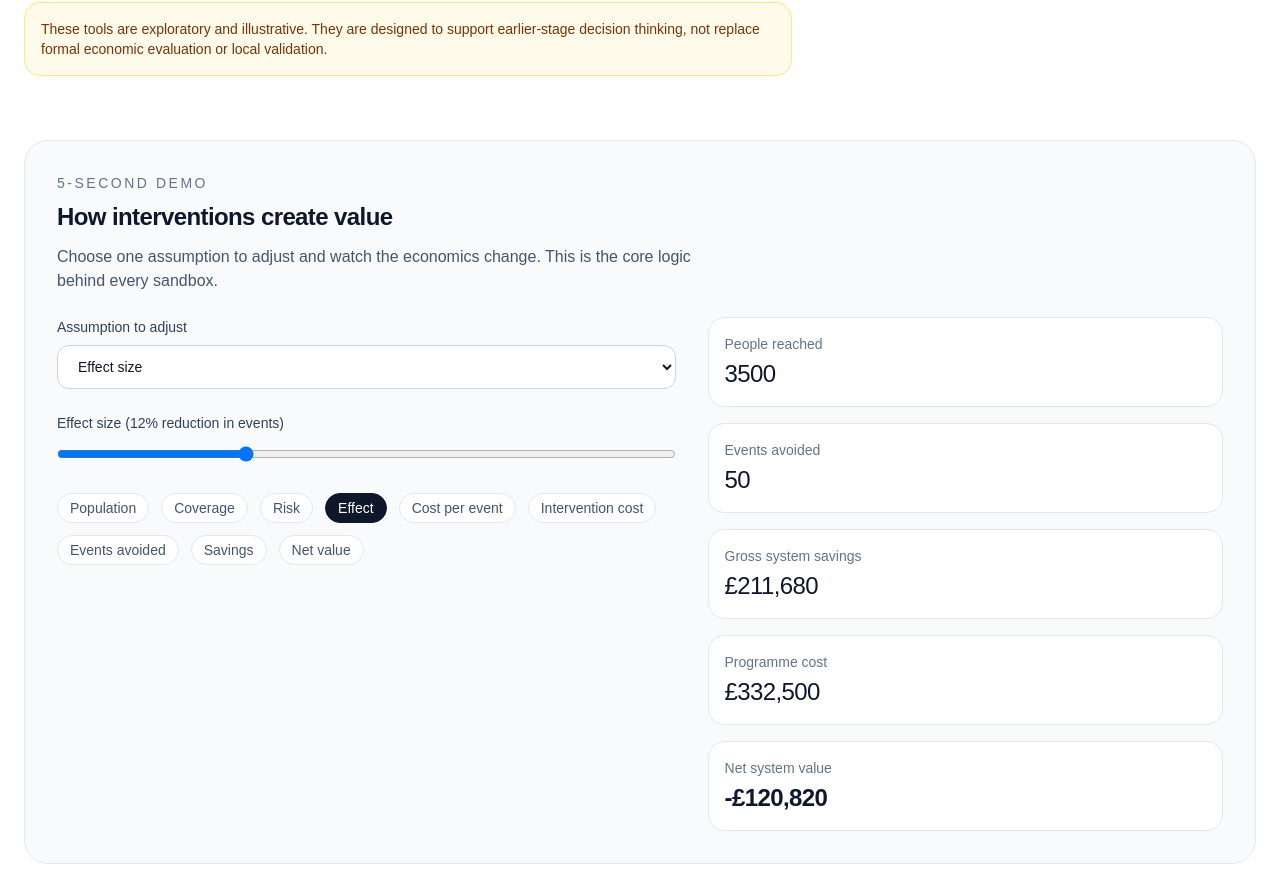
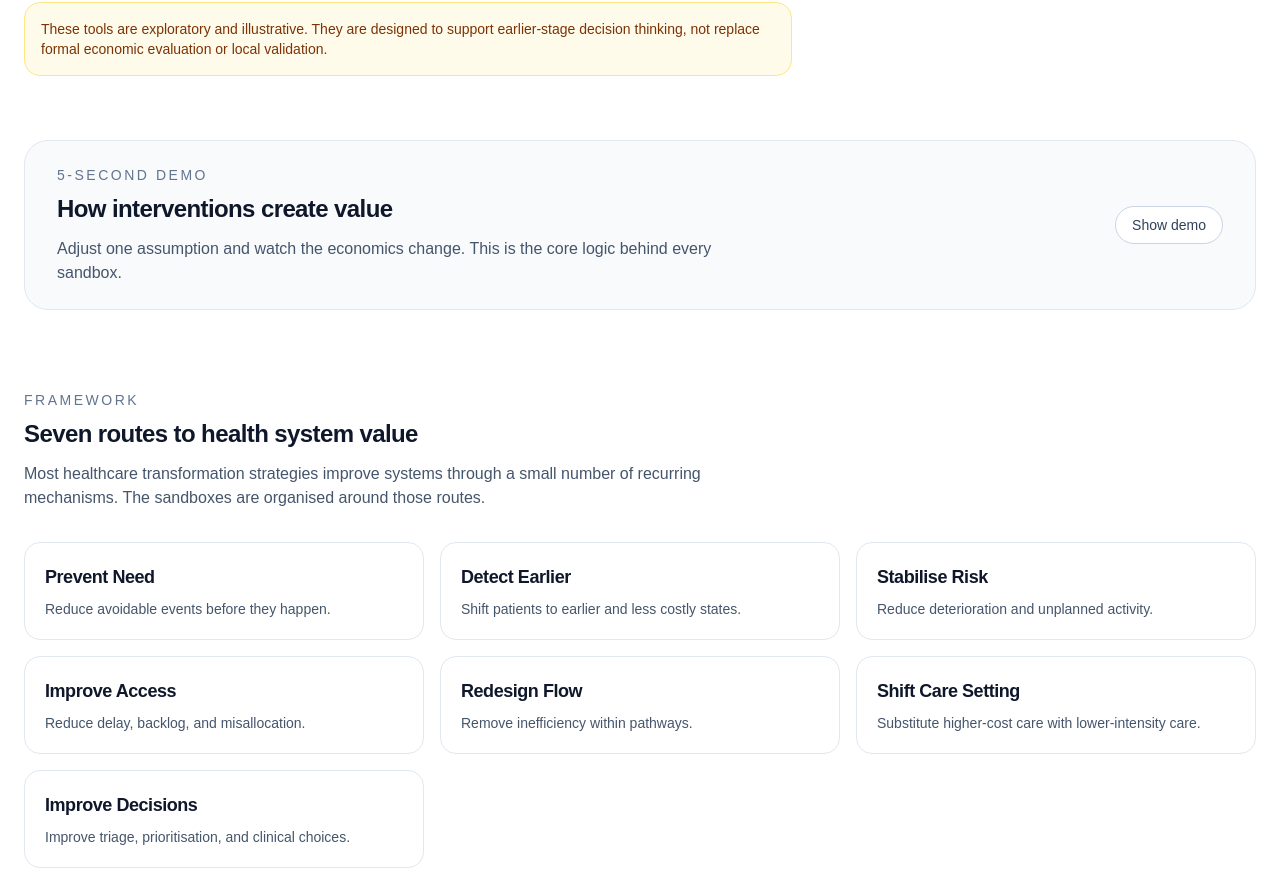
Before and after one commit to olivercareyncl/health-economics-scenario-lab, a Next.js app in the folder site/: page / in a window 1280 px wide. Shown: the part 481-1350 px from the top of the page. Built offline with nearby package versions, Linux system fonts and the light colour scheme.

Commit message:
Update demo-slider.tsx

```diff
--- a/site/src/components/demo-slider.tsx
+++ b/site/src/components/demo-slider.tsx
@@ -2,118 +2,78 @@
 
 import { useMemo, useState } from "react";
 
-type AdjustableKey =
+type DemoMode =
+  | "effectSize"
   | "coverage"
   | "baselineRisk"
-  | "effectSize"
   | "costPerEvent"
-  | "interventionCostPerPatient";
+  | "interventionCost";
 
-const controls: Record<
-  AdjustableKey,
-  {
-    label: string;
-    min: number;
-    max: number;
-    step: number;
-    defaultValue: number;
-    formatLabel: (value: number) => string;
-  }
-> = {
-  coverage: {
+export default function DemoSlider() {
+  const [isOpen, setIsOpen] = useState(false);
+  const [demoMode, setDemoMode] = useState<DemoMode>("effectSize");
+  const [sliderValue, setSliderValue] = useState(12);
+
+  const sliderConfig = useMemo(() => {
+    switch (demoMode) {
+      case "coverage":
+        return {
           label: "Coverage",
+          suffix: "%",
           min: 10,
           max: 80,
           step: 1,
-    defaultValue: 35,
-    formatLabel: (value) => `${value}% of eligible population reached`,
-  },
-  baselineRisk: {
+          valueText: `${sliderValue}% of population reached`,
+        };
+      case "baselineRisk":
+        return {
           label: "Baseline event risk",
-    min: 2,
+          suffix: "%",
+          min: 4,
           max: 30,
           step: 1,
-    defaultValue: 12,
-    formatLabel: (value) => `${value}% baseline event risk`,
-  },
-  effectSize: {
+          valueText: `${sliderValue}% baseline event risk`,
+        };
+      case "costPerEvent":
+        return {
+          label: "Cost per event",
+          suffix: "",
+          min: 1000,
+          max: 10000,
+          step: 100,
+          valueText: money(sliderValue),
+        };
+      case "interventionCost":
+        return {
+          label: "Intervention cost per patient",
+          suffix: "",
+          min: 20,
+          max: 300,
+          step: 5,
+          valueText: money(sliderValue),
+        };
+      case "effectSize":
+      default:
+        return {
           label: "Effect size",
+          suffix: "%",
           min: 0,
           max: 40,
           step: 1,
-    defaultValue: 12,
-    formatLabel: (value) => `${value}% reduction in events`,
-  },
-  costPerEvent: {
-    label: "Cost per event",
-    min: 1000,
-    max: 10000,
-    step: 100,
-    defaultValue: 4200,
-    formatLabel: (value) =>
-      new Intl.NumberFormat("en-GB", {
-        style: "currency",
-        currency: "GBP",
-        maximumFractionDigits: 0,
-      }).format(value),
-  },
-  interventionCostPerPatient: {
-    label: "Intervention cost per patient",
-    min: 20,
-    max: 300,
-    step: 5,
-    defaultValue: 95,
-    formatLabel: (value) =>
-      new Intl.NumberFormat("en-GB", {
-        style: "currency",
-        currency: "GBP",
-        maximumFractionDigits: 0,
-      }).format(value),
-  },
+          valueText: `${sliderValue}% reduction in events`,
         };
-
-const logicChips: {
-  label: string;
-  key?: AdjustableKey;
-}[] = [
-  { label: "Population" },
-  { label: "Coverage", key: "coverage" },
-  { label: "Risk", key: "baselineRisk" },
-  { label: "Effect", key: "effectSize" },
-  { label: "Cost per event", key: "costPerEvent" },
-  { label: "Intervention cost", key: "interventionCostPerPatient" },
-  { label: "Events avoided" },
-  { label: "Savings" },
-  { label: "Net value" },
-];
-
-export default function DemoSlider() {
-  const [selectedAssumption, setSelectedAssumption] =
-    useState<AdjustableKey>("effectSize");
-  const [sliderValue, setSliderValue] = useState(
-    controls.effectSize.defaultValue,
-  );
-
-  const money = (n: number) =>
-    new Intl.NumberFormat("en-GB", {
-      style: "currency",
-      currency: "GBP",
-      maximumFractionDigits: 0,
-    }).format(n);
+    }
+  }, [demoMode, sliderValue]);
 
   const model = useMemo(() => {
     const population = 10000;
 
-    const coverage =
-      selectedAssumption === "coverage" ? sliderValue / 100 : 0.35;
-    const baselineRisk =
-      selectedAssumption === "baselineRisk" ? sliderValue / 100 : 0.12;
-    const effectSize =
-      selectedAssumption === "effectSize" ? sliderValue / 100 : 0.12;
-    const costPerEvent =
-      selectedAssumption === "costPerEvent" ? sliderValue : 4200;
+    const coverage = demoMode === "coverage" ? sliderValue / 100 : 0.35;
+    const baselineRisk = demoMode === "baselineRisk" ? sliderValue / 100 : 0.12;
+    const effectSize = demoMode === "effectSize" ? sliderValue / 100 : 0.12;
+    const costPerEvent = demoMode === "costPerEvent" ? sliderValue : 4200;
     const interventionCostPerPatient =
-      selectedAssumption === "interventionCostPerPatient" ? sliderValue : 95;
+      demoMode === "interventionCost" ? sliderValue : 95;
 
     const peopleReached = population * coverage;
     const eventsAvoided = peopleReached * baselineRisk * effectSize;
@@ -122,19 +82,23 @@ export default function DemoSlider() {
     const netValue = grossSavings - programmeCost;
 
     return {
+      peopleReached,
       eventsAvoided,
       grossSavings,
       programmeCost,
       netValue,
-      peopleReached,
     };
-  }, [selectedAssumption, sliderValue]);
-
-  const activeControl = controls[selectedAssumption];
+  }, [demoMode, sliderValue]);
 
   return (
-    <section className="rounded-3xl border border-slate-200 bg-slate-50 p-8">
-      <div className="mb-6">
+    <section className="rounded-3xl border border-slate-200 bg-slate-50">
+      <button
+        type="button"
+        onClick={() => setIsOpen((prev) => !prev)}
+        className="flex w-full items-center justify-between gap-6 px-8 py-6 text-left"
+        aria-expanded={isOpen}
+      >
+        <div>
           <p className="text-sm font-medium uppercase tracking-[0.18em] text-slate-500">
             5-second demo
           </p>
@@ -142,95 +106,116 @@ export default function DemoSlider() {
             How interventions create value
           </h2>
           <p className="mt-3 max-w-2xl text-slate-600">
-          Choose one assumption to adjust and watch the economics change. This
-          is the core logic behind every sandbox.
+            Adjust one assumption and watch the economics change. This is the core
+            logic behind every sandbox.
           </p>
         </div>
 
+        <div className="shrink-0 rounded-full border border-slate-300 bg-white px-4 py-2 text-sm font-medium text-slate-700">
+          {isOpen ? "Hide demo" : "Show demo"}
+        </div>
+      </button>
+
+      {isOpen && (
+        <div className="border-t border-slate-200 px-8 py-8">
           <div className="grid gap-8 lg:grid-cols-[1.2fr_1fr]">
             <div>
               <label
-            htmlFor="assumption-select"
+                htmlFor="demo-assumption"
                 className="mb-2 block text-sm font-medium text-slate-700"
               >
-            Assumption to adjust
+                Choose an assumption to adjust
               </label>
               <select
-            id="assumption-select"
-            value={selectedAssumption}
+                id="demo-assumption"
+                value={demoMode}
                 onChange={(e) => {
-              const nextKey = e.target.value as AdjustableKey;
-              setSelectedAssumption(nextKey);
-              setSliderValue(controls[nextKey].defaultValue);
+                  const nextMode = e.target.value as DemoMode;
+                  setDemoMode(nextMode);
+
+                  switch (nextMode) {
+                    case "coverage":
+                      setSliderValue(35);
+                      break;
+                    case "baselineRisk":
+                      setSliderValue(12);
+                      break;
+                    case "costPerEvent":
+                      setSliderValue(4200);
+                      break;
+                    case "interventionCost":
+                      setSliderValue(95);
+                      break;
+                    case "effectSize":
+                    default:
+                      setSliderValue(12);
+                      break;
+                  }
                 }}
                 className="w-full rounded-xl border border-slate-300 bg-white px-4 py-3 text-sm text-slate-900 outline-none transition focus:border-slate-500"
               >
-            {Object.entries(controls).map(([key, control]) => (
-              <option key={key} value={key}>
-                {control.label}
-              </option>
-            ))}
+                <option value="effectSize">Effect size</option>
+                <option value="coverage">Coverage</option>
+                <option value="baselineRisk">Baseline event risk</option>
+                <option value="costPerEvent">Cost per event</option>
+                <option value="interventionCost">Intervention cost per patient</option>
               </select>
 
-          <label className="mb-3 mt-6 block text-sm font-medium text-slate-700">
-            {activeControl.label} ({activeControl.formatLabel(sliderValue)})
+              <div className="mt-6">
+                <label className="mb-3 block text-sm font-medium text-slate-700">
+                  {sliderConfig.label} ({sliderConfig.valueText})
                 </label>
                 <input
                   type="range"
-            min={activeControl.min}
-            max={activeControl.max}
-            step={activeControl.step}
+                  min={sliderConfig.min}
+                  max={sliderConfig.max}
+                  step={sliderConfig.step}
                   value={sliderValue}
                   onChange={(e) => setSliderValue(Number(e.target.value))}
                   className="w-full"
                 />
+              </div>
 
               <div className="mt-6 flex flex-wrap gap-3 text-sm text-slate-600">
-            {logicChips.map((chip) => {
-              const isActive = chip.key === selectedAssumption;
-
-              return (
+                {[
+                  "Population",
+                  "Coverage",
+                  "Risk",
+                  "Effect",
+                  "Events avoided",
+                  "Savings",
+                  "Net value",
+                ].map((item) => (
                   <span
-                  key={chip.label}
-                  className={`rounded-full border px-3 py-1 transition ${
-                    isActive
-                      ? "border-slate-900 bg-slate-900 text-white"
-                      : "border-slate-200 bg-white text-slate-600"
-                  }`}
+                    key={item}
+                    className="rounded-full border border-slate-200 bg-white px-3 py-1"
                   >
-                  {chip.label}
+                    {item}
                   </span>
-              );
-            })}
+                ))}
               </div>
             </div>
 
             <div className="grid gap-4 sm:grid-cols-2 lg:grid-cols-1">
-          <Metric
-            label="People reached"
-            value={model.peopleReached.toFixed(0)}
-          />
-          <Metric
-            label="Events avoided"
-            value={model.eventsAvoided.toFixed(0)}
-          />
-          <Metric
-            label="Gross system savings"
-            value={money(model.grossSavings)}
-          />
-          <Metric
-            label="Programme cost"
-            value={money(model.programmeCost)}
-          />
-          <Metric
-            label="Net system value"
-            value={money(model.netValue)}
-            strong
-          />
+              <Metric label="People reached" value={model.peopleReached.toFixed(0)} />
+              <Metric label="Events avoided" value={model.eventsAvoided.toFixed(0)} />
+              <Metric label="Gross system savings" value={money(model.grossSavings)} />
+              <Metric label="Programme cost" value={money(model.programmeCost)} />
+              <Metric label="Net system value" value={money(model.netValue)} strong />
             </div>
           </div>
+        </div>
+      )}
     </section>
   );
+}
+
+function money(n: number) {
+  return new Intl.NumberFormat("en-GB", {
+    style: "currency",
+    currency: "GBP",
+    maximumFractionDigits: 0,
+  }).format(n);
 }
 
 function Metric({
@@ -245,11 +230,7 @@ function Metric({
   return (
     <div className="rounded-2xl border border-slate-200 bg-white p-4">
       <p className="text-sm text-slate-500">{label}</p>
-      <p
-        className={`mt-1 text-2xl tracking-tight ${
-          strong ? "font-semibold" : "font-medium"
-        }`}
-      >
+      <p className={`mt-1 text-2xl tracking-tight ${strong ? "font-semibold" : "font-medium"}`}>
         {value}
       </p>
     </div>
```
Lines whose indentation alone changed are shown as unchanged.
